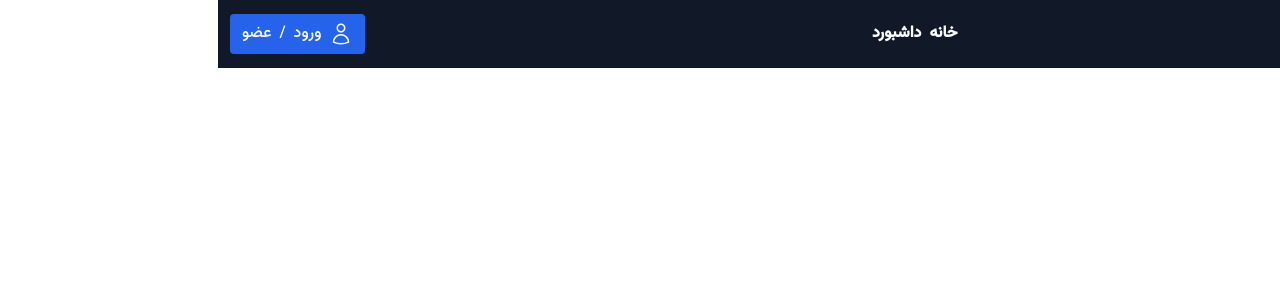
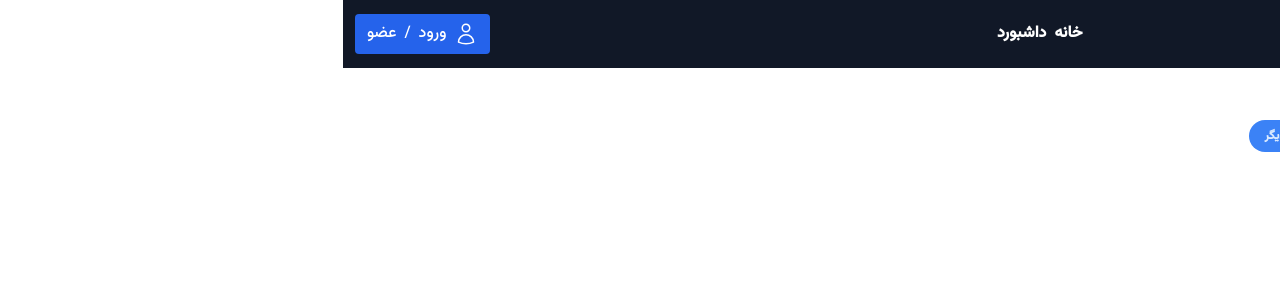
Before and after one commit to AliNikandish/FullStack-BlogApp-Nextjs14, a Next.js app: page / in a window 1280 px wide. Shown: the top 300 px of the page. Built offline with nearby package versions, Linux system fonts and the light colour scheme.

Commit message:
Feat:Add Categories Section

```diff
--- a/app/page.tsx
+++ b/app/page.tsx
@@ -1,7 +1,10 @@
+import Categories from '@/components/Categories'
 import Image from 'next/image'
 
 export default function Home() {
   return (
-     <div>سلام</div>
+     <div className='max-w-7xl mx-auto px-2'>
+      <Categories/>
+     </div>
   )
 }
--- /dev/null
+++ b/components/Categories.tsx
@@ -0,0 +1,30 @@
+import Link from "next/link";
+import React from "react";
+
+const Categories = () => {
+  return (
+    <div className="mt-5">
+      <h3>موضوعات:</h3>
+
+      <div className="flex gap-x-2 mt-2">
+        <Link href='' className="bg-blue-500 text-blue-100 py-2 px-4 rounded-full text-xs font-bold flex items-center">
+          سرگرمی
+        </Link>
+        <Link href='' className="bg-blue-500 text-blue-100 py-2 px-4 rounded-full text-xs font-bold flex items-center">
+          ورزشی
+        </Link>
+        <Link href='' className="bg-blue-500 text-blue-100 py-2 px-4 rounded-full text-xs font-bold flex items-center">
+          برنامه نویسی
+        </Link>
+        <Link href='' className="bg-blue-500 text-blue-100 py-2 px-4 rounded-full text-xs font-bold flex items-center">
+          شبکه
+        </Link>
+        <Link href='' className="bg-blue-500 text-blue-100 py-2 px-4 rounded-full text-xs font-bold flex items-center">
+          دیگر
+        </Link>
+      </div>
+    </div>
+  );
+};
+
+export default Categories;
```
